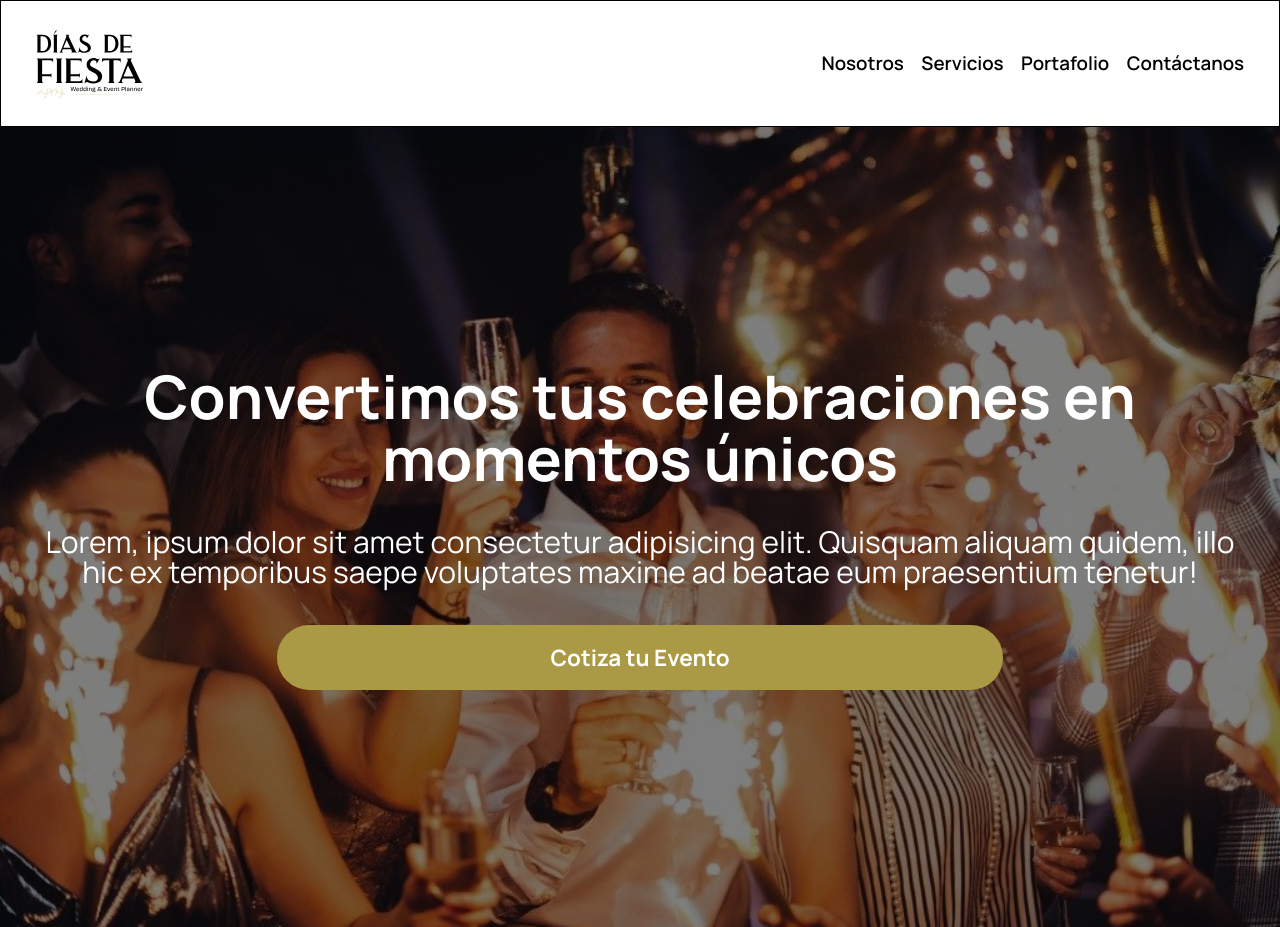
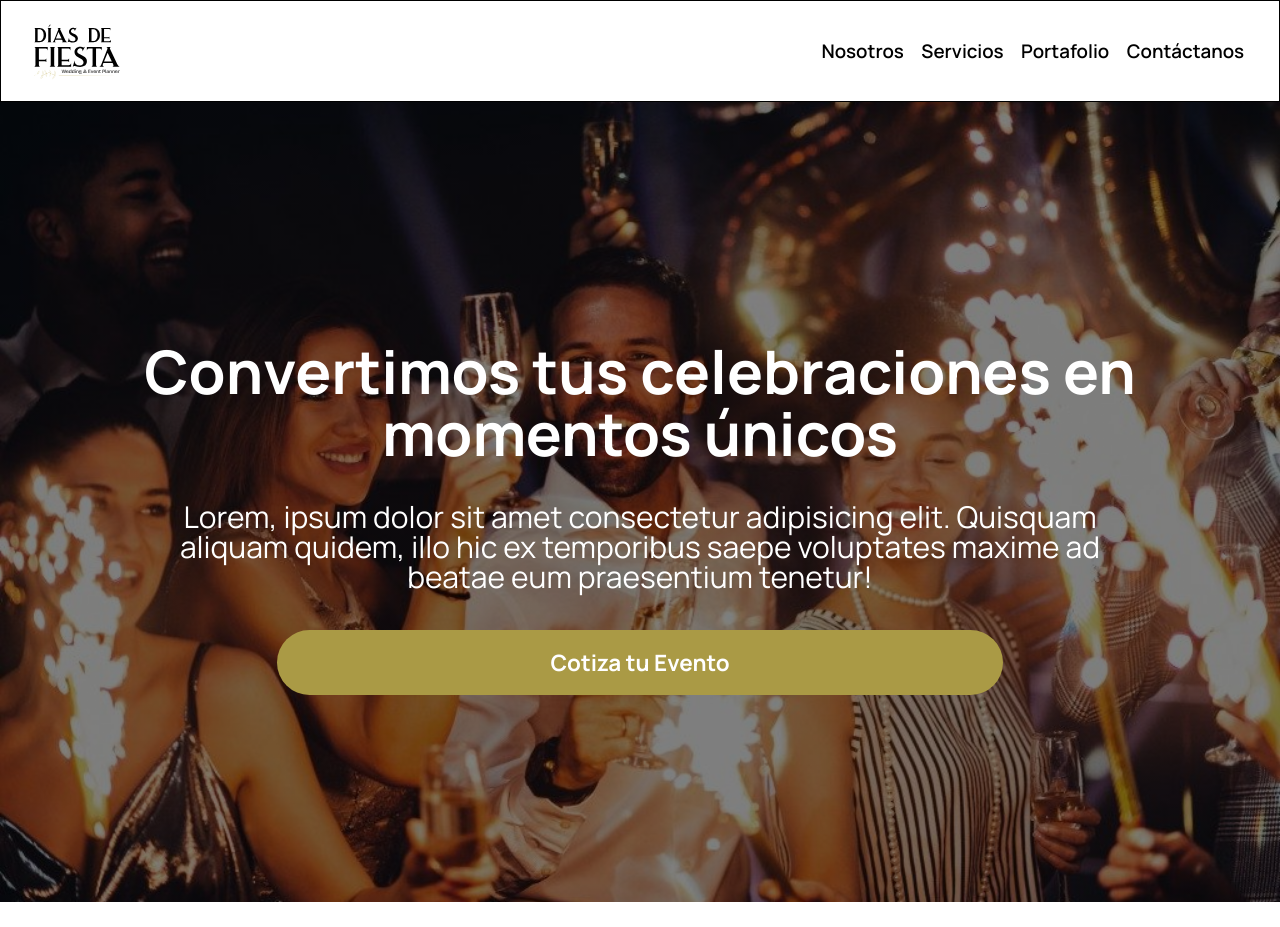
Before and after one commit to anfvc/dias-de-fiesta, a React (Vite) app: page / in a window 1280 px wide. After the commit the page ends 902 px from the top, so only its background shows below. Built offline with nearby package versions, Linux system fonts and the light colour scheme.

Commit message:
added framer motion on home

```diff
--- a/package.json
+++ b/package.json
@@ -11,6 +11,7 @@
   },
   "dependencies": {
     "@tailwindcss/vite": "^4.0.1",
+    "framer-motion": "^12.4.5",
     "react": "^19.0.0",
     "react-dom": "^19.0.0",
     "react-icons": "^5.4.0",
--- a/src/Components/Navbar.tsx
+++ b/src/Components/Navbar.tsx
@@ -13,10 +13,10 @@ const Navbar = () => {
 
   return (
     <header className="w-full border bg-white sticky top-0 z-40">
-      <nav className="flex items-center justify-between px-6 md:px-10">
-        <div className="logo-container">
+      <nav className="w-full flex items-center justify-between px-6 md:px-10 max-w-[1300px] mx-auto">
+        <div className="h-full logo-container">
           <Link to="/">
-            <img src={logo} alt="Logo de Dias de Fiesta" className="w-50" />
+            <img src={logo} alt="Logo de Dias de Fiesta" className="w-40" />
           </Link>
         </div>
 
--- a/src/Pages/Home.tsx
+++ b/src/Pages/Home.tsx
@@ -1,24 +1,37 @@
-import { Link } from "react-router";
+import { easeInOut, motion } from "framer-motion";
 
 const Home = () => {
   return (
     <section className="w-full h-screen" id="heroImage">
       <div className="w-full h-full flex flex-col justify-center items-center text-white max-w-[1300px] mx-auto">
-        <div className="w-full flex flex-col gap-8 px-8 md:px-14 items-center md:gap-15">
-          <h1 className="w-full text-center text-3xl leading-10 sm:text-4xl  sm:leading-17 md: font-bold md:text-7xl lg:text-8xl lg:leading-24 tracking-normal xl:leading-25 2xl:leading-30">
+        <div className="w-full flex flex-col gap-8 px-6 md:px-14 items-center md:gap-15">
+          <motion.h1
+            initial={{ y: 0, opacity: 0 }}
+            animate={{ y: 15, opacity: 1 }}
+            transition={{ duration: 1, ease: easeInOut }}
+            className="w-full text-center text-4xl leading-10 sm:text-5xl sm:leading-15 md: font-bold md:text-7xl lg:text-8xl lg:leading-24 tracking-normal xl:leading-25 2xl:leading-30"
+          >
             Convertimos tus celebraciones en momentos únicos
-          </h1>
-          <p className="w-full text-center text-2xl font-normal sm:text-4xl lg:text-5xl xl:text-5xl 2xl:text-5xl">
+          </motion.h1>
+          <motion.p
+            initial={{ y: 0, opacity: 0 }}
+            animate={{ y: 15, opacity: 1 }}
+            transition={{ duration: 1.2, ease: easeInOut }}
+            className="w-full text-center text-2xl font-normal sm:text-4xl lg:text-5xl lg:w-5/6 xl:text-5xl 2xl:text-5xl"
+          >
             Lorem, ipsum dolor sit amet consectetur adipisicing elit. Quisquam
             aliquam quidem, illo hic ex temporibus saepe voluptates maxime ad
             beatae eum praesentium tenetur!
-          </p>
-          <Link
-            to="/contact"
-            className="w-5/6 sm:w-3/5 block text-center py-4 rounded-full font-bold  md:py-8 md:text-4xl 2xl:text-6xl bg-[#AA9A45] text-3xl"
+          </motion.p>
+          <motion.a
+            initial={{ y: 0, opacity: 0 }}
+            animate={{ y: 15, opacity: 1 }}
+            transition={{ duration: 1.4, ease: easeInOut }}
+            href="/contact"
+            className="w-5/6 sm:w-3/5 block text-center py-3 text-2xl rounded-full font-bold  md:py-8 md:text-4xl 2xl:text-6xl bg-[#AA9A45] "
           >
             <button>Cotiza tu Evento</button>
-          </Link>
+          </motion.a>
         </div>
       </div>
     </section>
```
Also changed, not shown: 1 other file (tests, documents, lock files or other folders).
